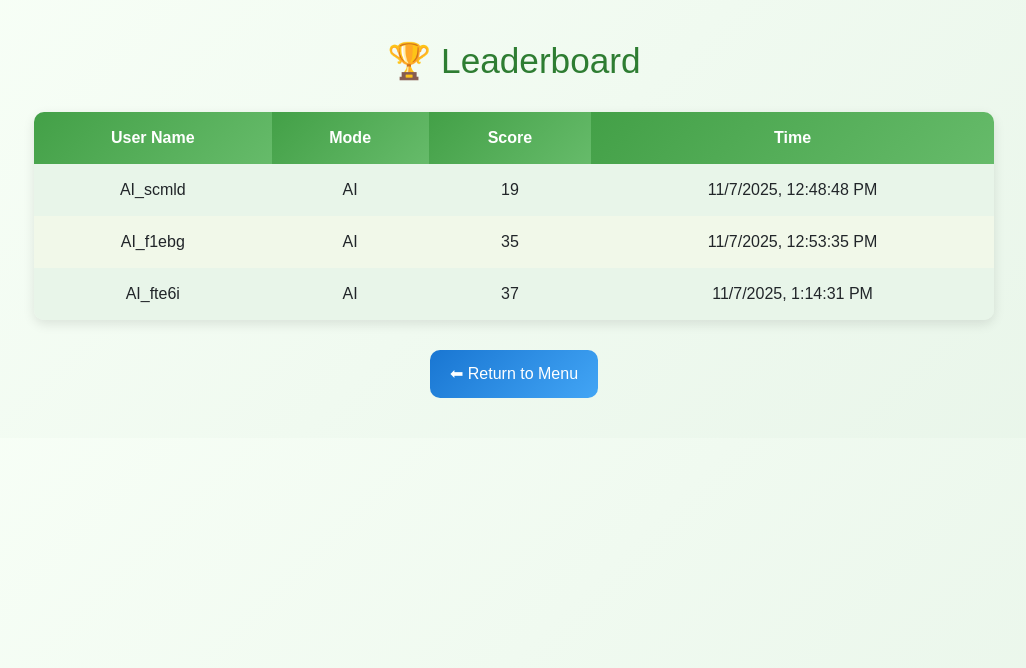
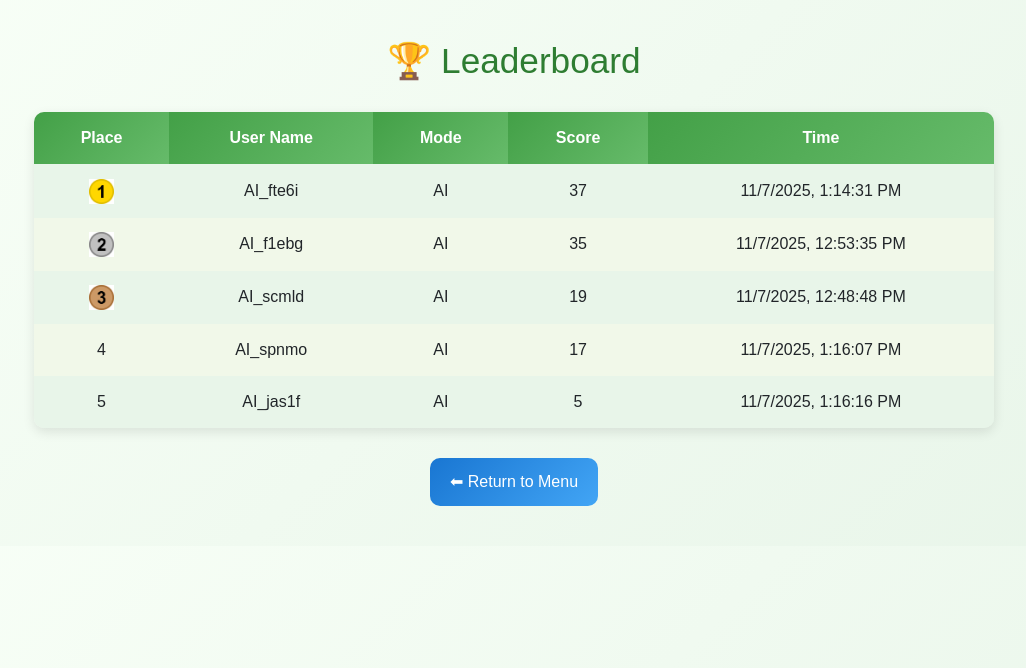
Before and after one commit to hlin863/Snake-Game, a Flask app: page /leaderboard in a window 1280 px wide. Shown: the top 668 px of the page, without its empty margins (126-1152 px from the left). Run offline with Flask 3, Linux system fonts and the light colour scheme.

Commit message:
Add leaderboard medals and update results
Added gold, silver, and bronze medal images and display logic to leaderboard. Updated leaderboard.html to show place and medals for top scores, and sorted results by score. Appended new AI game results to Game_Results.json.

```diff
--- a/snake_frontend/static/Data/Game_Results.json
+++ b/snake_frontend/static/Data/Game_Results.json
@@ -16,5 +16,17 @@
     "mode": "AI",
     "score": 37,
     "timestamp": "2025-11-07T13:14:31.580Z"
+  },
+  {
+    "name": "AI_spnmo",
+    "mode": "AI",
+    "score": 17,
+    "timestamp": "2025-11-07T13:16:07.985Z"
+  },
+  {
+    "name": "AI_jas1f",
+    "mode": "AI",
+    "score": 5,
+    "timestamp": "2025-11-07T13:16:16.072Z"
   }
 ]
--- a/snake_frontend/templates/leaderboard.html
+++ b/snake_frontend/templates/leaderboard.html
@@ -72,6 +72,7 @@
     <table>
         <thead>
             <tr>
+                <th>Place</th>
                 <th>User Name</th>
                 <th>Mode</th>
                 <th>Score</th>
@@ -86,13 +87,23 @@
         async function loadLeaderboard() {
             const res = await fetch('/static/Data/Game_Results.json');
             const data = await res.json();
+            data.sort((a, b) => b.score - a.score);
             const tbody = document.getElementById('leaderboard-body');
             tbody.innerHTML = '';
-            data.forEach(item => {
+            let place = 1;
+            let prevScore = null;
+            data.forEach((item, i) => {
+                if (prevScore === null || item.score < prevScore) place = i + 1;
+                prevScore = item.score;
                 const tr = document.createElement('tr');
                 const date = new Date(item.timestamp);
                 const formatted = date.toLocaleString();
+                let medal = place === 1 ? '<img src="/static/Images/gold.png" width="25">' :
+                    place === 2 ? '<img src="/static/Images/silver.png" width="25">' :
+                        place === 3 ? '<img src="/static/Images/bronze.png" width="25">' :
+                            place;
                 tr.innerHTML = `
+                    <td>${medal}</td>
                     <td>${item.name}</td>
                     <td>${item.mode}</td>
                     <td>${item.score}</td>
```
Also changed, not shown: snake_frontend/static/Images/bronze.png (added), snake_frontend/static/Images/gold.png (added), snake_frontend/static/Images/silver.png (added).
